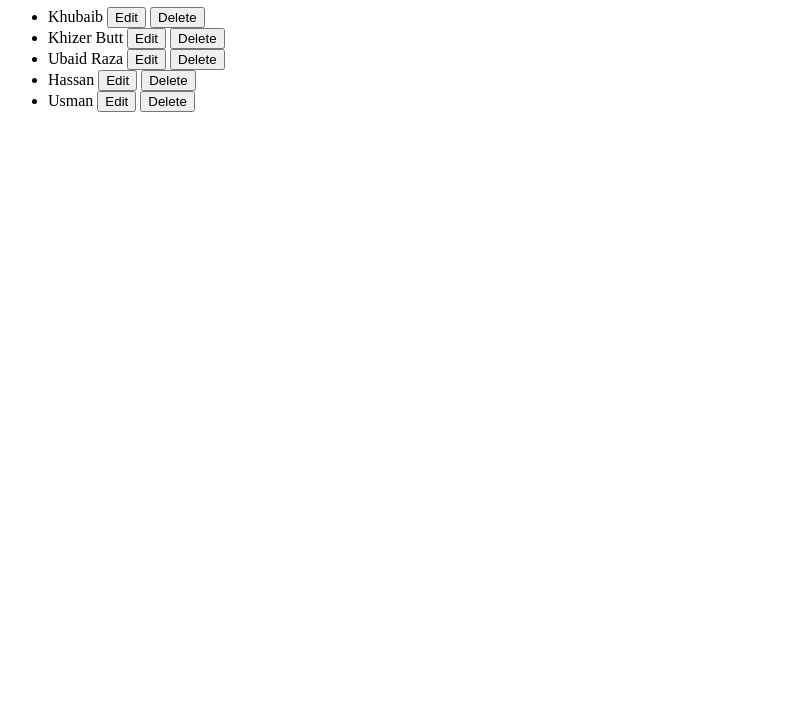
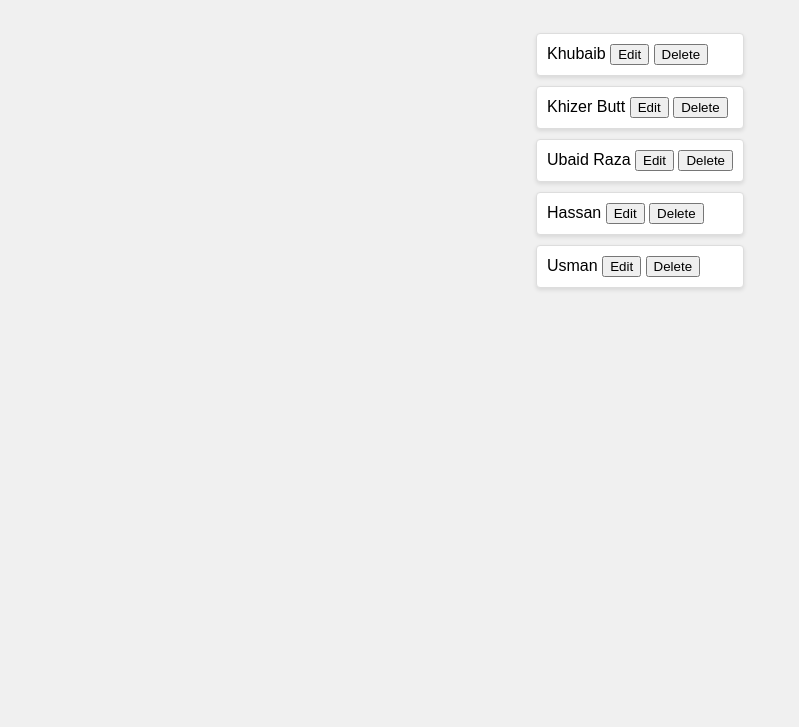
Before and after one commit to KhubaibAsif/Smit-Classes-Practice, a plain HTML site: page JavaScript/ForEach/index.html in a window 1280 px wide. Shown: the part 73-800 px from the top of the page, without its empty margins (0-799 px from the left). Drawn offline with Linux system fonts and the light colour scheme.

Commit message:
Update index.html

```diff
--- a/JavaScript/ForEach/index.html
+++ b/JavaScript/ForEach/index.html
@@ -4,6 +4,37 @@
   <meta charset="UTF-8" />
   <meta name="viewport" content="width=device-width, initial-scale=1.0" />
   <title>Document</title>
+  <style>
+    body {
+      font-family: Arial, sans-serif;
+      background-color: #f0f0f0;
+      margin: 0;
+      padding: 0;
+      display: flex;
+      flex-direction: column;
+      justify-content:flex-start;
+      align-items: center;
+      height: 100vh;
+    }
+    /* button{
+        padding: 1px 3px ;
+    } */
+    h1 {
+      color: #333;
+    }
+    #list {
+      list-style-type: none;
+      padding: 0;
+    }
+    #list li {
+      background: #fff;
+      margin: 10px 0;
+      padding: 10px;
+      border: 1px solid #ddd;
+      border-radius: 4px;
+      box-shadow: 0 2px 4px rgba(0, 0, 0, 0.1);
+    }
+  </style>
 </head>
 <body>
   <h1>For Each</h1>
```
Lines whose indentation alone changed are shown as unchanged.
